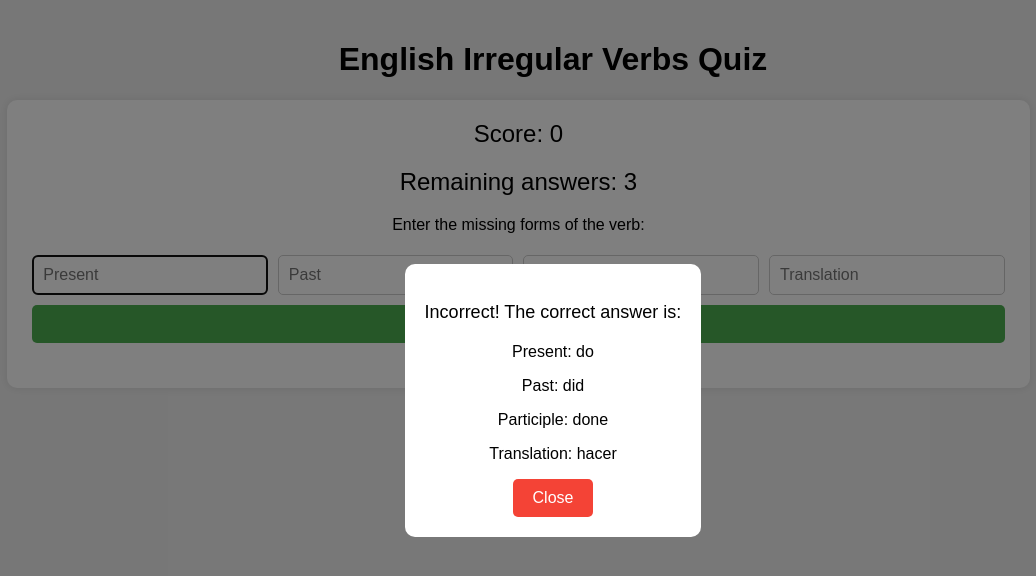
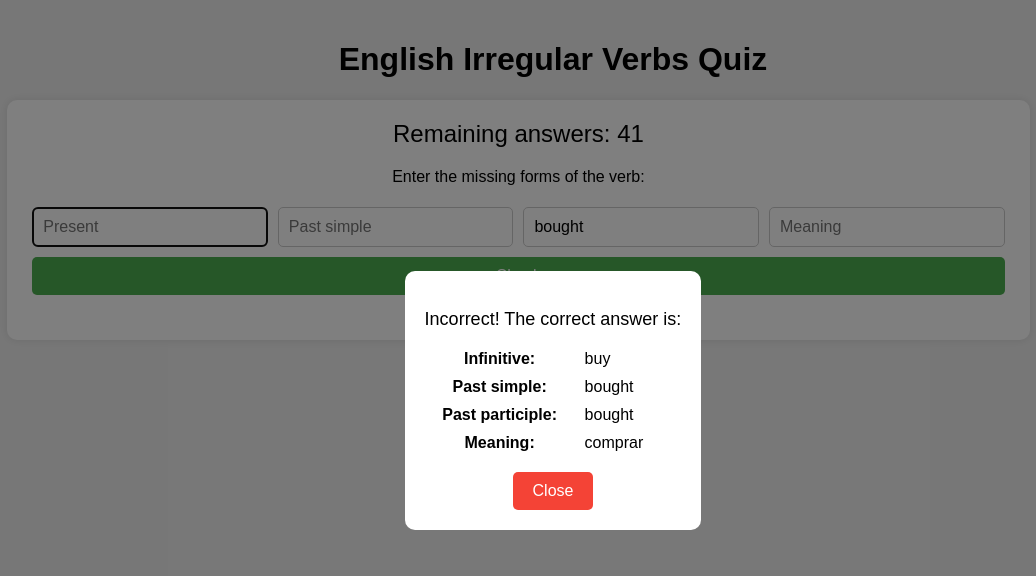
Before and after one commit to miguelamartin/iverbs, a React (Create React App) app: page / in a window 1280 px wide. Both pictures are taken after a click on the button "Check". Shown: the top 576 px of the page, without its empty margins (87-1123 px from the left). Built offline with nearby package versions, Linux system fonts and the light colour scheme.

Commit message:
final touches

```diff
--- a/src/components/Quiz.css
+++ b/src/components/Quiz.css
@@ -90,6 +90,25 @@ body {
     cursor: pointer;
 }
 
+.modal-content {
+    display: block;
+    flex-direction: column;
+    margin-bottom: 20px;
+}
+
+.modal-item {
+    display: flex;
+    justify-content: left;
+    margin-bottom: 10px;
+}
+
+.modal-item span:first-child {
+
+    align-self: flex-start;
+    margin-right: 10px;
+    flex-basis: 150px; /* Adjust as needed for alignment */
+}
+
 @media (max-width: 600px) {
     .input-group input,
     .input-group button {
--- a/src/components/Quiz.js
+++ b/src/components/Quiz.js
@@ -13,13 +13,12 @@ function Quiz() {
   });
 
   const [currentData, setCurrentData] = useState(verbs);
-  const [score, setScore] = useState(0);
   const [remaining, setRemaining] = useState(count);
   const [currentVerb, setCurrentVerb] = useState(null);
   const [questionType, setQuestionType] = useState('');
   const [userInput, setUserInput] = useState({});
   const [showModal, setShowModal] = useState(false);
-  const presentInputRef = useRef(null)
+  const infinitiveInputRef = useRef(null)
   const pastInputRef = useRef(null)
   const [isCorrect, setIsCorrect] = useState(null);
   const [isShake, setIsShake] = useState(false);
@@ -32,10 +31,10 @@ function Quiz() {
   useEffect(() => {
     if (currentVerb && remaining > 0) {
       console.log(questionType)
-      if (questionType === 'present') {
+      if (questionType === 'infinitive') {
         pastInputRef?.current?.focus()
       } else {
-        presentInputRef?.current?.focus();
+        infinitiveInputRef?.current?.focus();
       }
     }
   }, [currentVerb, questionType, remaining]);
@@ -61,7 +60,7 @@ function Quiz() {
   };
 
   const randomQuestionType = () => {
-    const types = ['present', 'past', 'participle', 'spanish'];
+    const types = ['infinitive', 'past', 'participle', 'spanish'];
     return types[Math.floor(Math.random() * types.length)];
   };
 
@@ -86,34 +85,33 @@ function Quiz() {
   };
 
   const checkAnswer = () => {
-    const {present, past, participle, spanish} = currentVerb;
-    const {present: inputPresent, past: inputPast, participle: inputParticiple, spanish: inputSpanish} = userInput;
+    const {infinitive, past, participle, spanish} = currentVerb;
+    const {infinitive: inputPresent, past: inputPast, participle: inputParticiple, spanish: inputSpanish} = userInput;
     let correct = false;
-
     switch (questionType) {
-      case 'present':
+      case 'infinitive':
         correct =
-          inputPast?.toLowerCase() === past.toLowerCase() &&
-          inputParticiple?.toLowerCase() === participle.toLowerCase() &&
-          inputSpanish?.toLowerCase() === spanish.toLowerCase();
+          inputPast?.toLowerCase().replace(/\s+/g, '') === past.toLowerCase().replace(/\s+/g, '') &&
+          inputParticiple?.toLowerCase().replace(/\s+/g, '') === participle.toLowerCase().replace(/\s+/g, '') &&
+          inputSpanish?.toLowerCase().replace(/\s+/g, '').replace(/\//g, ',') === spanish.toLowerCase().replace(/\s+/g, '');
         break;
       case 'past':
         correct =
-          inputPresent?.toLowerCase() === present.toLowerCase() &&
-          inputParticiple?.toLowerCase() === participle.toLowerCase() &&
-          inputSpanish?.toLowerCase() === spanish.toLowerCase();
+          inputPresent?.toLowerCase().replace(/\s+/g, '') === infinitive.toLowerCase().replace(/\s+/g, '') &&
+          inputParticiple?.toLowerCase().replace(/\s+/g, '') === participle.toLowerCase().replace(/\s+/g, '') &&
+          inputSpanish?.toLowerCase().replace(/\s+/g, '').replace(/\//g, ',') === spanish.toLowerCase().replace(/\s+/g, '');
         break;
       case 'participle':
         correct =
-          inputPresent?.toLowerCase() === present.toLowerCase() &&
-          inputPast?.toLowerCase() === past.toLowerCase() &&
-          inputSpanish?.toLowerCase() === spanish.toLowerCase();
+          inputPresent?.toLowerCase().replace(/\s+/g, '') === infinitive.toLowerCase().replace(/\s+/g, '') &&
+          inputPast?.toLowerCase().replace(/\s+/g, '') === past.toLowerCase().replace(/\s+/g, '') &&
+          inputSpanish?.toLowerCase().replace(/\s+/g, '').replace(/\//g, ',') === spanish.toLowerCase().replace(/\s+/g, '');
         break;
       case 'spanish':
         correct =
-          inputPresent?.toLowerCase() === present.toLowerCase() &&
-          inputPast?.toLowerCase() === past.toLowerCase() &&
-          inputParticiple?.toLowerCase() === participle.toLowerCase();
+          inputPresent?.toLowerCase().replace(/\s+/g, '') === infinitive.toLowerCase().replace(/\s+/g, '') &&
+          inputPast?.toLowerCase().replace(/\s+/g, '') === past.toLowerCase().replace(/\s+/g, '') &&
+          inputParticiple?.toLowerCase().replace(/\s+/g, '').replace(/\//g, ',') === participle.toLowerCase().replace(/\s+/g, '');
         break;
       default:
         break;
@@ -121,8 +119,6 @@ function Quiz() {
 
 
     if (correct) {
-      setScore(score + 1);
-
       const newData = currentData
       const index = newData.indexOf(currentVerb)
 
@@ -135,9 +131,6 @@ function Quiz() {
       setRemaining((prevCount) => prevCount - 1);
 
       setIsCorrect(true)
-      setTimeout(() => {
-        setIsCorrect(null);
-      }, 1000);
       setIsShake(true)
       setTimeout(() => {
         setIsShake(false);
@@ -151,6 +144,9 @@ function Quiz() {
       setShowModal(true); // Show modal with correct answer
       setIsCorrect(false)
     }
+    setTimeout(() => {
+      setIsCorrect(null);
+    }, 1000);
   };
 
   const closeModal = () => {
@@ -163,19 +159,18 @@ function Quiz() {
 
       {currentVerb && (
         <div className="question">
-          <div className="score">Score: {score}</div>
           <div className="score">Remaining answers: {remaining}</div>
           <p>Enter the missing forms of the verb:</p>
           <div className="input-group">
             <input
-              ref={presentInputRef}
+              ref={infinitiveInputRef}
               type="text"
-              name="present"
-              value={questionType === 'present' ? currentVerb.present : userInput.present || ''}
+              name="infinitive"
+              value={questionType === 'infinitive' ? currentVerb.infinitive : userInput.infinitive || ''}
               onChange={handleInputChange}
               placeholder="Present"
-              readOnly={questionType === 'present'}
-              tabIndex={questionType === 'present' ? -1 : 1}
+              readOnly={questionType === 'infinitive'}
+              tabIndex={questionType === 'infinitive' ? -1 : 1}
               onKeyDown={handleKeyPress}
             />
             <input
@@ -184,7 +179,7 @@ function Quiz() {
               name="past"
               value={questionType === 'past' ? currentVerb.past : userInput.past || ''}
               onChange={handleInputChange}
-              placeholder="Past"
+              placeholder="Past simple"
               readOnly={questionType === 'past'}
               tabIndex={questionType === 'past' ? -1 : 1}
               onKeyDown={handleKeyPress}
@@ -194,7 +189,7 @@ function Quiz() {
               name="participle"
               value={questionType === 'participle' ? currentVerb.participle : userInput.participle || ''}
               onChange={handleInputChange}
-              placeholder="Participle"
+              placeholder="Past participle"
               readOnly={questionType === 'participle'}
               tabIndex={questionType === 'participle' ? -1 : 2}
               onKeyDown={handleKeyPress}
@@ -204,7 +199,7 @@ function Quiz() {
               name="spanish"
               value={questionType === 'spanish' ? currentVerb.spanish : userInput.spanish || ''}
               onChange={handleInputChange}
-              placeholder="Translation"
+              placeholder="Meaning"
               readOnly={questionType === 'spanish'}
               tabIndex={questionType === 'spanish' ? -1 : 3}
               onKeyDown={handleKeyPress}
@@ -216,11 +211,25 @@ function Quiz() {
       {showModal && (
         <div className="modal-overlay">
           <div className="modal">
-          <p className="modal-text">Incorrect! The correct answer is:</p>
-            <p>Present: {currentVerb.present}</p>
-            <p>Past: {currentVerb.past}</p>
-            <p>Participle: {currentVerb.participle}</p>
-            <p>Translation: {currentVerb.spanish}</p>
+            <p className="modal-text">Incorrect! The correct answer is:</p>
+            <div className="modal-content">
+              <div className="modal-item">
+                <span><strong>Infinitive:</strong></span>
+                <span>{currentVerb.infinitive}</span>
+              </div>
+              <div className="modal-item">
+                <span><strong>Past simple:</strong></span>
+                <span>{currentVerb.past}</span>
+              </div>
+              <div className="modal-item">
+                <span><strong>Past participle:</strong></span>
+                <span>{currentVerb.participle}</span>
+              </div>
+              <div className="modal-item">
+                <span><strong>Meaning:</strong></span>
+                <span>{currentVerb.spanish}</span>
+              </div>
+            </div>
             <button className="modal-button" onClick={closeModal}>Close</button>
           </div>
         </div>
--- a/src/components/data.js
+++ b/src/components/data.js
@@ -2,9 +2,26 @@
 
 
 const verbs = [
-    { present: 'do', past: 'did', participle: 'done', spanish: 'hacer', remaining: 1 },
-  { present: 'find', past: 'found', participle: 'found', spanish: 'encontrar', remaining: 1 },
-  // Add more irregular verbs here if needed
+  {infinitive: 'be', past: 'was/were', participle: 'been', spanish: 'ser, estar', remaining: 2},
+  {infinitive: 'become', past: 'became', participle: 'become', spanish: 'convertirse, llegar a ser', remaining: 2},
+  {infinitive: 'begin', past: 'began', participle: 'begun', spanish: 'empezar', remaining: 2},
+  {infinitive: 'bite', past: 'bit', participle: 'bitten', spanish: 'morder', remaining: 2},
+  {infinitive: 'break', past: 'broke', participle: 'broken', spanish: 'romper', remaining: 2},
+  {infinitive: 'bring', past: 'brought', participle: 'brought', spanish: 'traer', remaining: 2},
+  {infinitive: 'build', past: 'built', participle: 'built', spanish: 'construir', remaining: 2},
+  {infinitive: 'burn', past: 'burnt', participle: 'burnt', spanish: 'quemar', remaining: 2},
+  {infinitive: 'buy', past: 'bought', participle: 'bought', spanish: 'comprar', remaining: 2},
+  {infinitive: 'catch', past: 'caught', participle: 'caught', spanish: 'coger', remaining: 2},
+  {infinitive: 'choose', past: 'chose', participle: 'chosen', spanish: 'elegir', remaining: 2},
+  {infinitive: 'come', past: 'came', participle: 'come', spanish: 'venir', remaining: 2},
+  {infinitive: 'cost', past: 'cost', participle: 'cost', spanish: 'costar', remaining: 2},
+  {infinitive: 'cut', past: 'cut', participle: 'cut', spanish: 'cortar', remaining: 2},
+  {infinitive: 'do', past: 'did', participle: 'done', spanish: 'hacer', remaining: 2},
+  {infinitive: 'draw', past: 'drew', participle: 'drawn', spanish: 'dibujar', remaining: 2},
+  {infinitive: 'dream', past: 'dreamt', participle: 'dreamt', spanish: 'soñar', remaining: 2},
+  {infinitive: 'drink', past: 'drank', participle: 'drunk', spanish: 'beber', remaining: 2},
+  {infinitive: 'drive', past: 'drove', participle: 'driven', spanish: 'conducir', remaining: 2},
+  {infinitive: 'eat', past: 'ate', participle: 'eaten', spanish: 'comer', remaining: 2},
 ];
 
 export default verbs;
```
